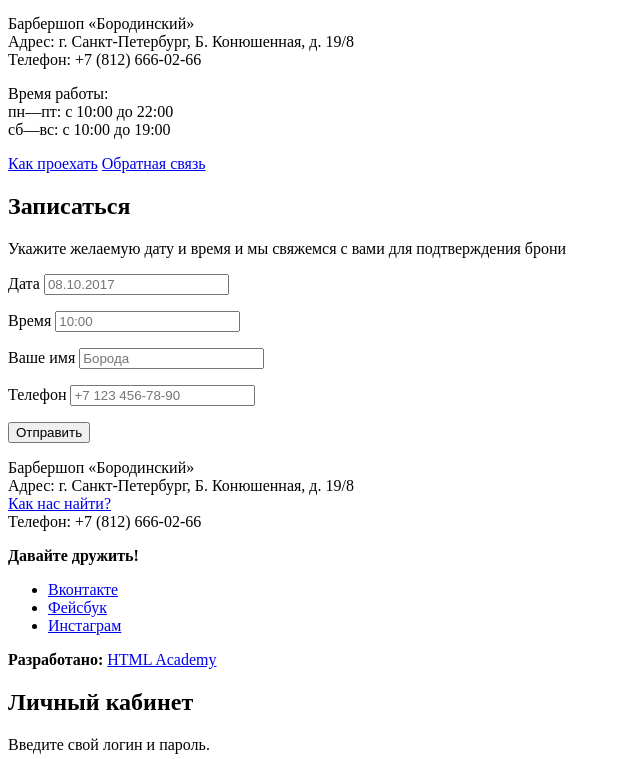
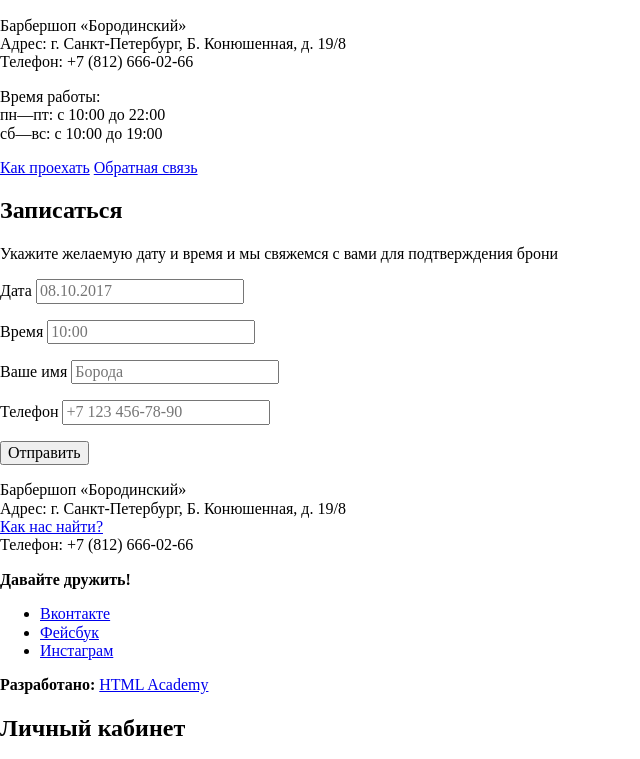
Before and after one commit to otstradamus/barber, a plain HTML site: page index.html in a window 1280 px wide. Shown: the part 838-1597 px from the top of the page, without its empty margins (0-640 px from the left). Drawn offline with nearby package versions, Linux system fonts and the light colour scheme.

Commit message:
css start

```diff
--- a/index.html
+++ b/index.html
@@ -3,6 +3,9 @@
 <head>
     <meta charset="utf-8">
     <title>Барбершоп «Бородинский»</title>
+    <link rel="stylesheet" href="https://fonts.googleapis.com/css?family=PT+Sans+Narrow:400,700&amp;subset=latin,cyrillic">
+    <link rel="stylesheet" href="css/normalize.css">
+    <link rel="stylesheet" href="css/style.css">
 </head>
 
 <body>
```
